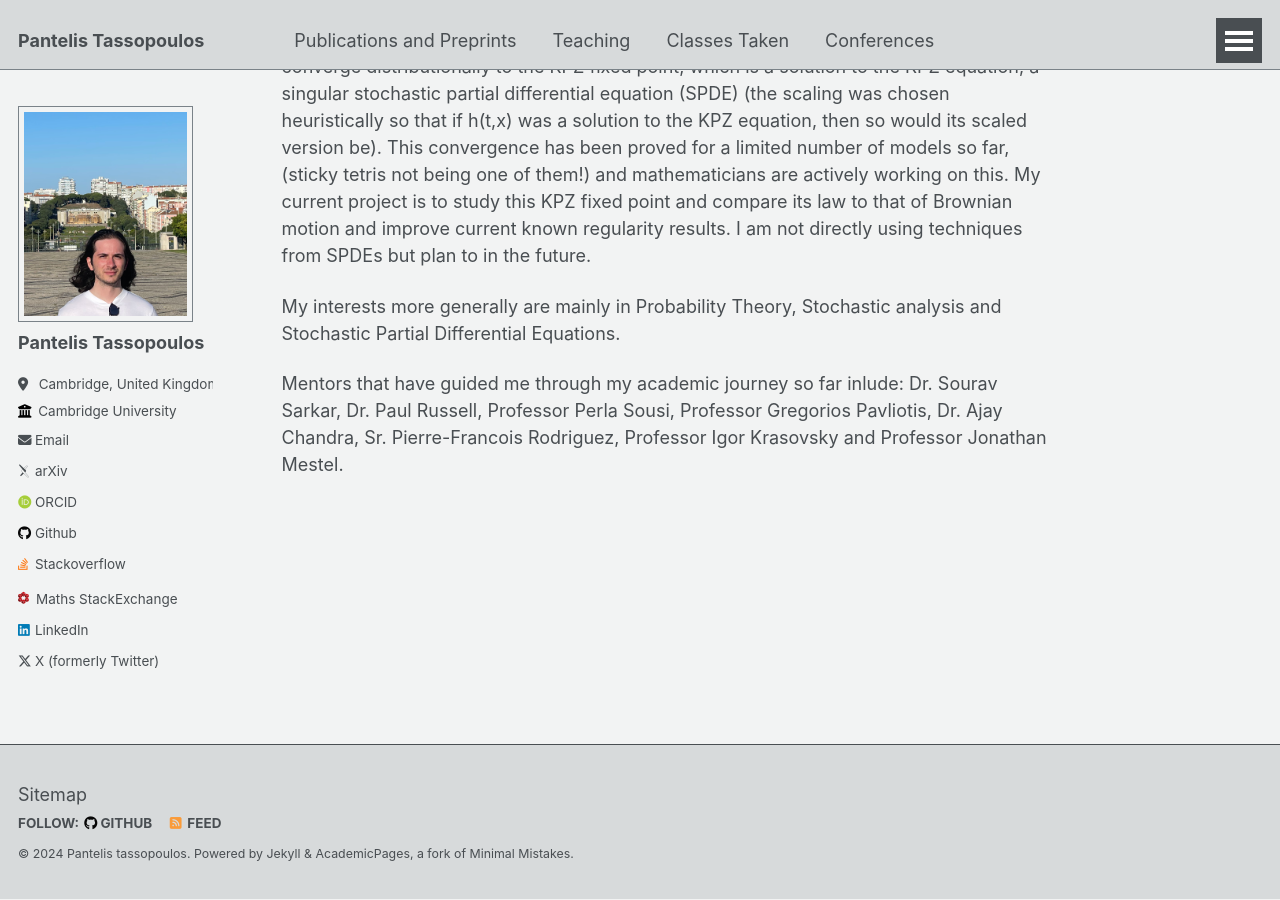
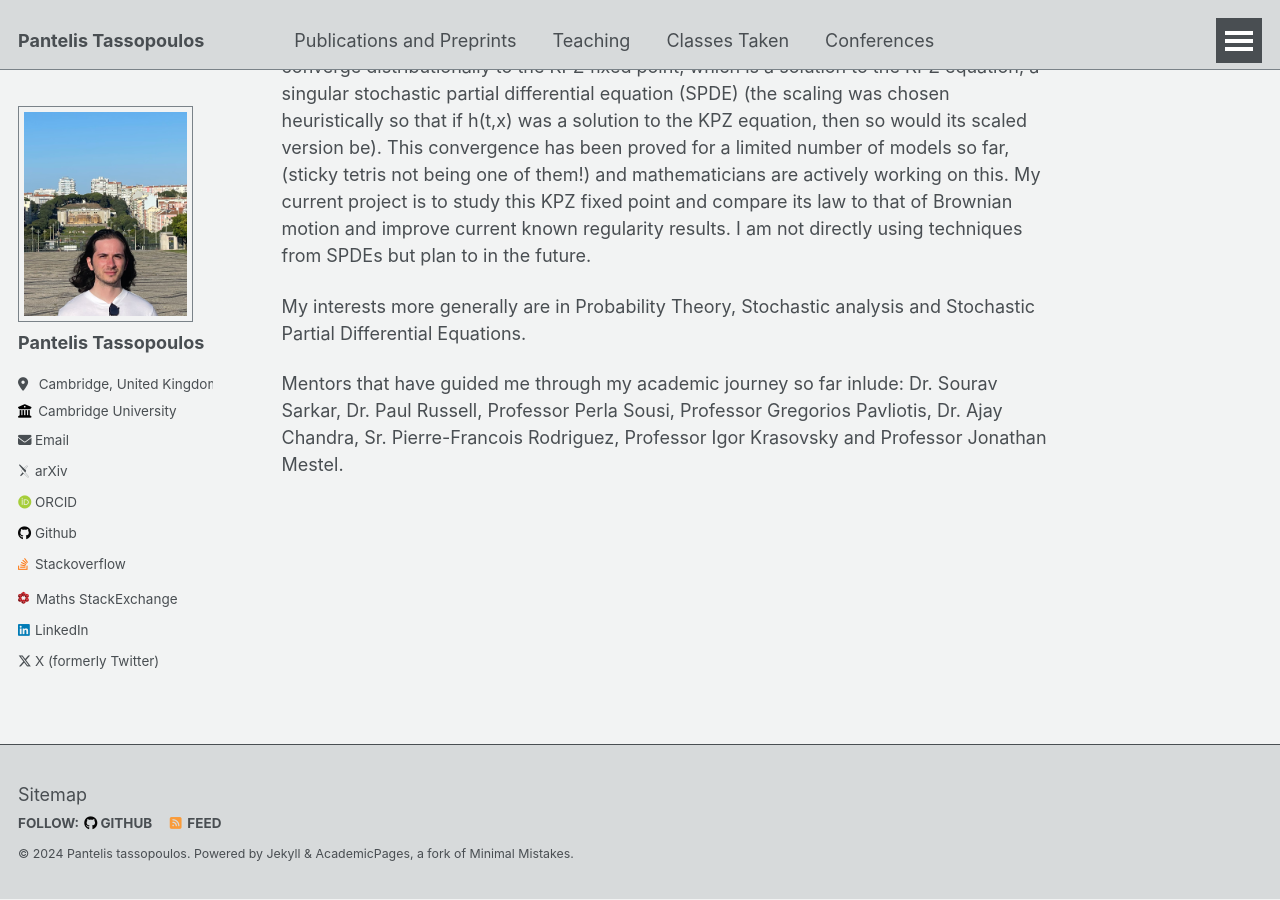
Before and after one commit to PantelisTass/PantelisTass.github.io, a Jekyll site: the page built from _pages/about.md, in a window 1280 px wide and 900 px high, scrolled down 613 px. Built offline with Jekyll 4.4.1, drawn with Linux system fonts in a browser that asks for light colours; some web fonts are replaced.

Commit message:
description

```diff
--- a/_pages/about.md
+++ b/_pages/about.md
@@ -5,14 +5,16 @@ redirect_from:
   - /about/
   - /about.html
 ---
+<script id="MathJax-script" async src="https://cdn.jsdelivr.net/npm/mathjax@3/es5/tex-mml-chtml.js"></script>
+
 
 <h1>Welcome to my personal webpage!</h1>
 
 My name is Pantelis Tassopoulos, and I am currently pursuing a PhD in Probability Theory at the University of Cambridge (expected completion July 2027), studying a notion of universality encompassing a large class of random growth processes in the plane, namely, KPZ universality, under the supervision of Dr Sourav Sarkar.
 
-Particularly, one can take many discrete models (e.g. sticky tetris) and associate to them a 'height' function over the real line and let it evolve in time. One can then consider scaling limits (with scaling <img src="https://quicklatex.com/cache3/5d/ql_d7c329bd82d577c2ac4515d60a64e85d_l3.png" alt="https://quicklatex.com/cache3/5d/ql_d7c329bd82d577c2ac4515d60a64e85d_l3.png" class="transparent">
+Particularly, one can take many discrete models (e.g. sticky tetris) and associate to them a 'height' function over the real line and let it evolve in time. One can then consider scaling limits (with scaling <img src="https://quicklatex.com/cache3/5d/ql_d7c329bd82d577c2ac4515d60a64e85d_l3.png" alt="hello deez nutz" class="transparent">
 where h(t,x) is the original height function) of these functions (i.e. zooming out) which are conjectured to converge distributionally to the KPZ fixed point, which is a solution to the KPZ equation, a singular stochastic partial differential equation (SPDE) (the scaling was chosen heuristically so that if h(t,x) was a solution to the KPZ equation, then so would its scaled version be). This convergence has been proved for a limited number of models so far, (sticky tetris not being one of them!) and mathematicians are actively working on this. My current project is to study this KPZ fixed point and compare its law to that of Brownian motion and improve current known regularity results. I am not directly using techniques from SPDEs but plan to in the future.
 
-My interests more generally are mainly in Probability Theory, Stochastic analysis and Stochastic Partial Differential Equations.
+My interests more generally are in Probability Theory, Stochastic analysis and Stochastic Partial Differential Equations.
 
 Mentors that have guided me through my academic journey so far inlude: Dr. Sourav Sarkar, Dr. Paul Russell, Professor Perla Sousi, Professor Gregorios Pavliotis, Dr. Ajay Chandra, Sr. Pierre-Francois Rodriguez, Professor Igor Krasovsky and Professor Jonathan Mestel.
```
